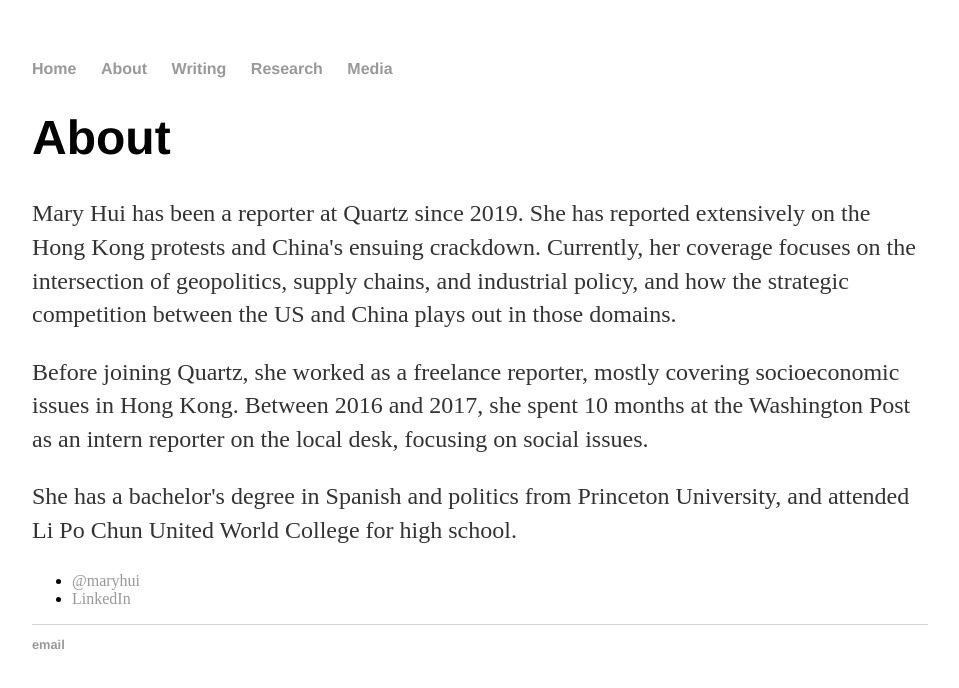
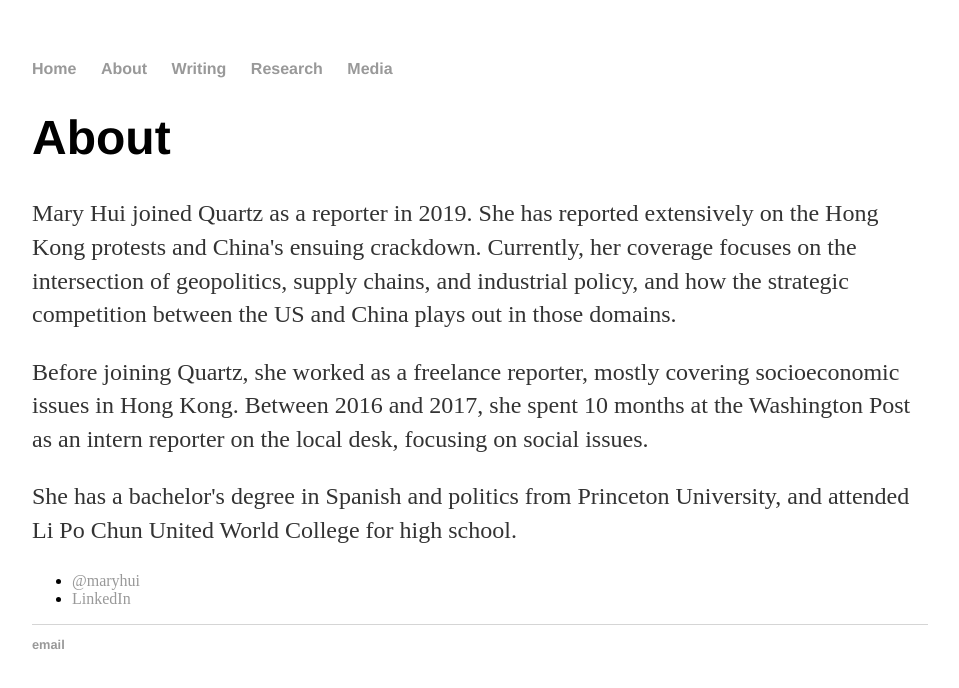
Before and after one commit to marykmhui/marykmhui, a Jekyll site: the page built from about/index.html, in a window 1280 px wide. Shown: the top 688 px of the page, without its empty margins (160-1119 px from the left). Built offline with Jekyll 4.4.1, drawn with Linux system fonts in a browser that asks for light colours.

Commit message:
Update index.html

```diff
--- a/about/index.html
+++ b/about/index.html
@@ -5,7 +5,7 @@ title: About
 
 		<div class="about">
 			<h1>About</h1>
-			<p>Mary Hui has been a reporter at Quartz since 2019. She has reported extensively on the Hong Kong protests and China's ensuing crackdown. Currently, her coverage focuses on the intersection of geopolitics, supply chains, and industrial policy, and how the strategic competition between the US and China plays out in those domains.<p>
+			<p>Mary Hui joined Quartz as a reporter in 2019. She has reported extensively on the Hong Kong protests and China's ensuing crackdown. Currently, her coverage focuses on the intersection of geopolitics, supply chains, and industrial policy, and how the strategic competition between the US and China plays out in those domains.<p>
 			Before joining Quartz, she worked as a freelance reporter, mostly covering socioeconomic issues in Hong Kong. Between 2016 and 2017, she spent 10 months at the Washington Post as an intern reporter on the local desk, focusing on social issues.<p>
 			She has a bachelor's degree in Spanish and politics from Princeton University, and attended Li Po Chun United World College for high school.</p>
 
```
